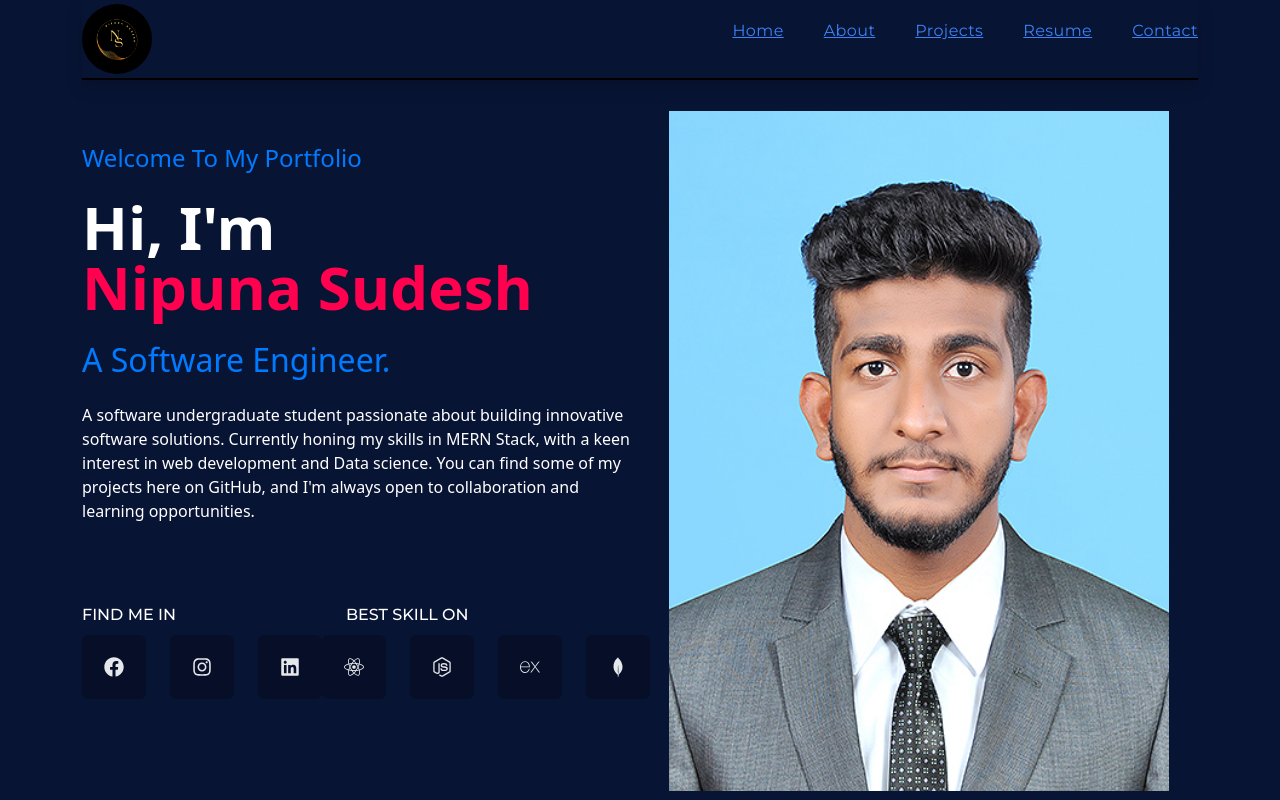
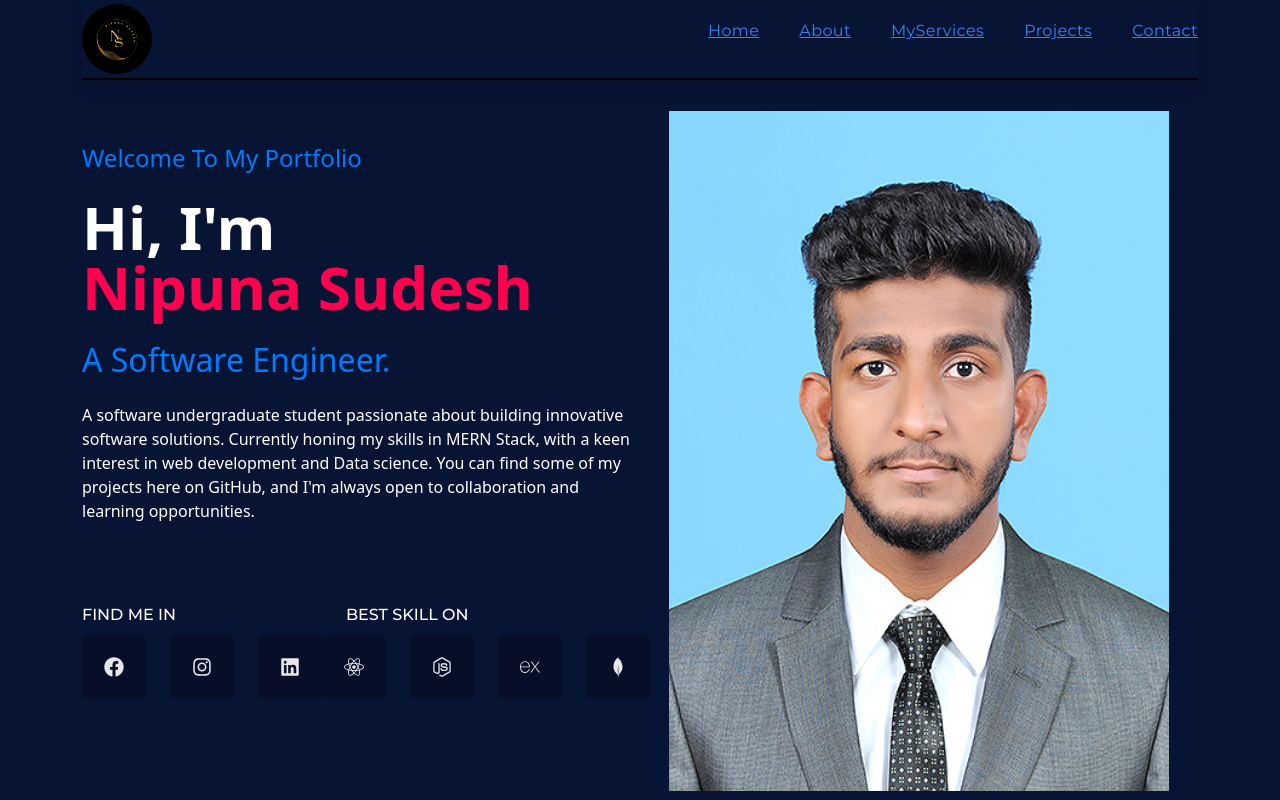
Before and after one commit to NipunaSudesh/react-portfolio, a React (Create React App) app: page / in a window 1280 px wide. Shown: the top 800 px of the page. Built offline with nearby package versions, Linux system fonts and the light colour scheme.

Commit message:
updated nav bar

```diff
--- a/src/Components/NavBar.js
+++ b/src/Components/NavBar.js
@@ -11,8 +11,8 @@ export default function NavBar() {
     <ul className='flex items-center gap-10'>
           <li><a className='text-base font-normal text-blue-500 tracking-wide cursor-pointer hover:underline hover:text-designColor duration-300' href="#Home">Home</a></li>
           <li><a className='text-base font-normal text-blue-500 tracking-wide cursor-pointer hover:underline hover:text-designColor duration-300' href="#AboutUs">About</a></li>
+          <li><a className='text-base font-normal text-blue-500 tracking-wide cursor-pointer hover:underline hover:text-designColor duration-300' href="#MyServices">MyServices</a></li>
           <li><a className='text-base font-normal text-blue-500 tracking-wide cursor-pointer hover:underline hover:text-designColor duration-300' href="#Projects">Projects</a></li>
-          <li><a className='text-base font-normal text-blue-500 tracking-wide cursor-pointer hover:underline hover:text-designColor duration-300' href="#Resume">Resume</a></li>
           <li><a className='text-base font-normal text-blue-500 tracking-wide cursor-pointer hover:underline hover:text-designColor duration-300' href="#ContactMe">Contact</a></li>
     </ul>
   </div>
```
